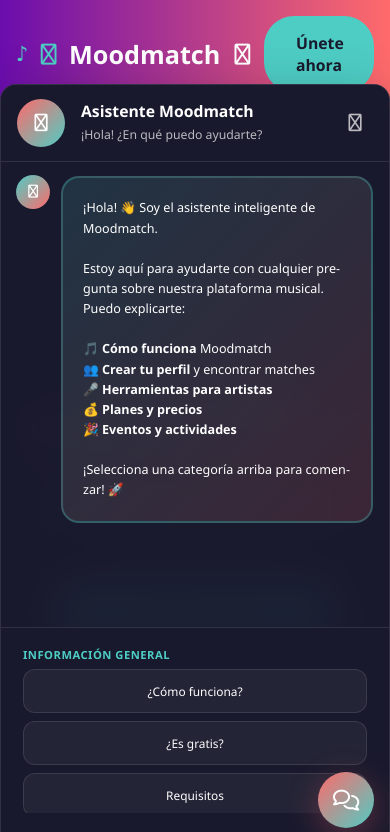
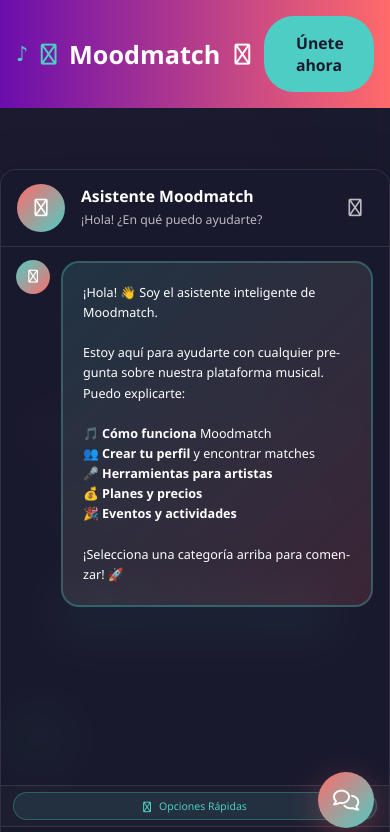
Before and after one commit to jgazcagtz/mm, a plain HTML site: page index.html in a window 390 px wide. Shown: the top 832 px of the page. Drawn offline with Linux system fonts and the light colour scheme.

Commit message:
Add collapse/expand functionality to chatbot options

```diff
--- a/app.js
+++ b/app.js
@@ -232,10 +232,10 @@
 const chatbotToggle = document.getElementById('openChatbot');
 const chatbotContainer = document.getElementById('chatbot');
 const closeChatbot = document.getElementById('closeChatbot');
-// const chatbotInput = document.getElementById('chatbotInput'); // Removed - now options-based
-// const sendMessage = document.getElementById('sendMessage'); // Removed - now options-based
 const chatbotMessages = document.getElementById('chatbotMessages');
 const chatbotOptions = document.querySelectorAll('.chatbot-option');
+const toggleOptionsBtn = document.getElementById('toggleOptions');
+const chatbotInputContainer = document.querySelector('.chatbot-input-container');
 console.log('Found chatbot options:', chatbotOptions.length); // Debug log
 
 // Chatbot responses
@@ -408,13 +408,41 @@
 };
 
 if (chatbotToggle && chatbotContainer) {
+    // Options toggle functionality
+    if (toggleOptionsBtn && chatbotInputContainer) {
+        let optionsCollapsed = false;
+
+        toggleOptionsBtn.addEventListener('click', (e) => {
+            e.preventDefault();
+            e.stopPropagation();
+
+            optionsCollapsed = !optionsCollapsed;
+
+            if (optionsCollapsed) {
+                // Collapse options
+                chatbotInputContainer.classList.add('collapsed');
+                toggleOptionsBtn.classList.add('collapsed');
+                chatbotContainer.classList.add('options-collapsed');
+                toggleOptionsBtn.setAttribute('aria-label', 'Mostrar opciones');
+                toggleOptionsBtn.querySelector('span').textContent = 'Opciones Rápidas';
+            } else {
+                // Expand options
+                chatbotInputContainer.classList.remove('collapsed');
+                toggleOptionsBtn.classList.remove('collapsed');
+                chatbotContainer.classList.remove('options-collapsed');
+                toggleOptionsBtn.setAttribute('aria-label', 'Ocultar opciones');
+                toggleOptionsBtn.querySelector('span').textContent = 'Opciones Rápidas';
+            }
+        });
+    }
+
     // Open chatbot
     chatbotToggle.addEventListener('click', (e) => {
         e.preventDefault();
         e.stopPropagation();
 
         // Show chatbot
-        chatbotContainer.style.display = 'flex';
+        chatbotContainer.style.display = 'grid';
         chatbotContainer.classList.add('show');
         chatbotToggle.style.display = 'none';
 
@@ -437,6 +465,15 @@
     const closeChat = () => {
         chatbotContainer.classList.remove('show');
         chatbotToggle.style.display = 'flex';
+
+        // Reset options state
+        if (toggleOptionsBtn && chatbotInputContainer) {
+            chatbotInputContainer.classList.remove('collapsed');
+            toggleOptionsBtn.classList.remove('collapsed');
+            chatbotContainer.classList.remove('options-collapsed');
+            toggleOptionsBtn.setAttribute('aria-label', 'Mostrar opciones');
+            toggleOptionsBtn.querySelector('span').textContent = 'Opciones Rápidas';
+        }
 
         // Reset mobile styles
         setTimeout(() => {
@@ -524,6 +561,21 @@
             }
         }
     });
+
+    // Initialize options as collapsed on mobile
+    const initializeOptionsState = () => {
+        if (window.innerWidth <= 768 && toggleOptionsBtn && chatbotInputContainer) {
+            // Start collapsed on mobile for better UX
+            chatbotInputContainer.classList.add('collapsed');
+            toggleOptionsBtn.classList.add('collapsed');
+            chatbotContainer.classList.add('options-collapsed');
+            toggleOptionsBtn.setAttribute('aria-label', 'Mostrar opciones');
+            toggleOptionsBtn.querySelector('span').textContent = 'Opciones Rápidas';
+        }
+    };
+
+    // Initialize on load
+    initializeOptionsState();
 }
 
 // Professional chatbot enhancements - now options-based interface
--- a/index.html
+++ b/index.html
@@ -299,7 +299,16 @@
                 </div>
             </div>
         </div>
-            <div class="chatbot-input-container">
+
+        <!-- Options Toggle -->
+        <div class="chatbot-options-toggle">
+            <button id="toggleOptions" class="options-toggle-btn" aria-label="Mostrar opciones">
+                <i class="fas fa-chevron-down"></i>
+                <span>Opciones Rápidas</span>
+            </button>
+        </div>
+
+        <div class="chatbot-input-container">
             <div class="chatbot-options">
                 <div class="chatbot-category">
                     <h4>Información General</h4>
--- a/styles.css
+++ b/styles.css
@@ -1143,6 +1143,46 @@
     user-select: none;
 }
 
+/* Options Toggle Button */
+.chatbot-options-toggle {
+    padding: 12px 20px;
+    border-top: 1px solid rgba(255, 255, 255, 0.1);
+    border-bottom: 1px solid rgba(255, 255, 255, 0.1);
+    background: rgba(255, 255, 255, 0.02);
+    flex-shrink: 0;
+}
+
+.options-toggle-btn {
+    width: 100%;
+    background: rgba(78, 205, 196, 0.1);
+    border: 1px solid rgba(78, 205, 196, 0.3);
+    border-radius: 20px;
+    padding: 10px 16px;
+    color: var(--accent);
+    font-size: 0.875rem;
+    cursor: pointer;
+    display: flex;
+    align-items: center;
+    justify-content: center;
+    gap: 8px;
+    transition: all 0.3s ease;
+    min-height: 36px;
+}
+
+.options-toggle-btn:hover {
+    background: rgba(78, 205, 196, 0.2);
+    border-color: var(--accent);
+}
+
+.options-toggle-btn i {
+    font-size: 0.75rem;
+    transition: transform 0.3s ease;
+}
+
+.options-toggle-btn.collapsed i {
+    transform: rotate(180deg);
+}
+
 .chatbot-toggle:hover {
     transform: translateY(-4px) scale(1.05);
     box-shadow: 0 12px 40px rgba(255, 107, 107, 0.4);
@@ -1170,6 +1210,11 @@
     grid-template-rows: auto 1fr auto; /* Header, messages, options */
 }
 
+/* Compact mode when options are collapsed */
+.chatbot-container.options-collapsed .chatbot-input-container {
+    display: none;
+}
+
 /* Ensure proper flex layout */
 .chatbot-container > * {
     flex-shrink: 0;
@@ -1434,6 +1479,14 @@
     gap: 16px;
     overflow-y: auto;
     max-height: 300px; /* Fixed height for options area */
+    transition: all 0.3s ease;
+}
+
+/* Collapsed state */
+.chatbot-input-container.collapsed {
+    max-height: 0;
+    padding: 0 20px;
+    overflow: hidden;
 }
 
 .chatbot-options {
@@ -1580,6 +1633,10 @@
         grid-template-rows: auto 1fr auto;
     }
 
+    .chatbot-container.options-collapsed {
+        height: 60vh; /* More compact when options are hidden */
+    }
+
     .chatbot-messages {
         padding: 16px;
     }
@@ -1588,6 +1645,21 @@
         padding: 16px;
         max-height: 250px;
         overflow-y: auto;
+    }
+
+    .chatbot-input-container.collapsed {
+        max-height: 0;
+        padding: 0 16px;
+    }
+
+    .chatbot-options-toggle {
+        padding: 8px 16px;
+    }
+
+    .options-toggle-btn {
+        font-size: 0.8rem;
+        padding: 8px 12px;
+        min-height: 32px;
     }
 
     .message-content {
@@ -1634,6 +1706,10 @@
         grid-template-rows: auto 1fr auto;
     }
 
+    .chatbot-container.options-collapsed {
+        height: 65vh; /* More compact when options are hidden */
+    }
+
     .chatbot-messages {
         padding: 12px;
     }
@@ -1641,6 +1717,21 @@
     .chatbot-input-container {
         padding: 12px;
         max-height: 200px;
+    }
+
+    .chatbot-input-container.collapsed {
+        max-height: 0;
+        padding: 0 12px;
+    }
+
+    .chatbot-options-toggle {
+        padding: 6px 12px;
+    }
+
+    .options-toggle-btn {
+        font-size: 0.75rem;
+        padding: 6px 10px;
+        min-height: 28px;
     }
 
     .message-content {
@@ -1944,10 +2035,16 @@
         padding-top: 0;
         position: fixed !important;
         z-index: 1001;
+        display: grid;
+        grid-template-rows: auto 1fr auto;
+    }
+
+    .chatbot-container.options-collapsed {
+        height: 75vh; /* More compact when options are hidden */
     }
 
     .chatbot-container.show {
-        display: flex !important;
+        display: grid !important;
         opacity: 1 !important;
         transform: translateY(0) scale(1) !important;
         pointer-events: auto !important;
@@ -2042,6 +2139,12 @@
         height: 90vh;
         max-height: 600px;
         border-radius: 16px 16px 0 0;
+        display: grid;
+        grid-template-rows: auto 1fr auto;
+    }
+
+    .chatbot-container.options-collapsed {
+        height: 80vh; /* More compact when options are hidden */
     }
 
     .chatbot-header {
```
